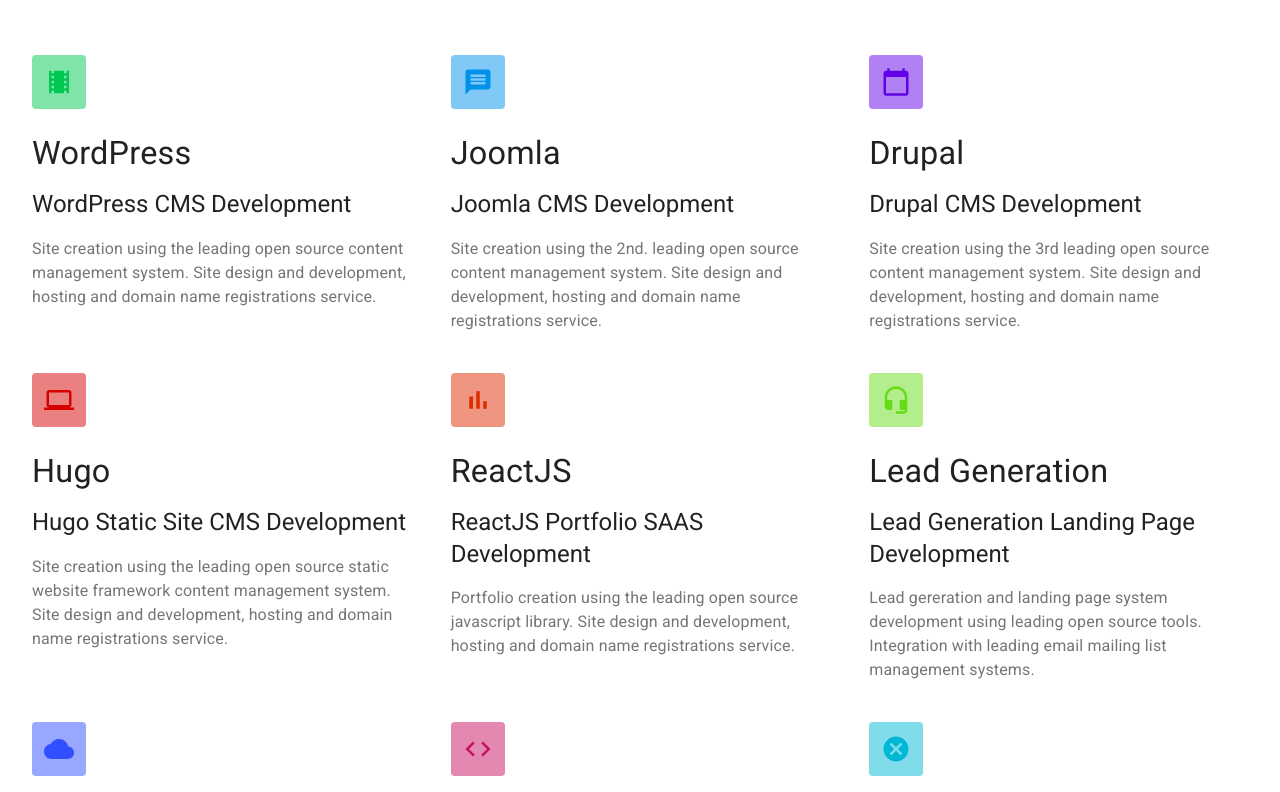
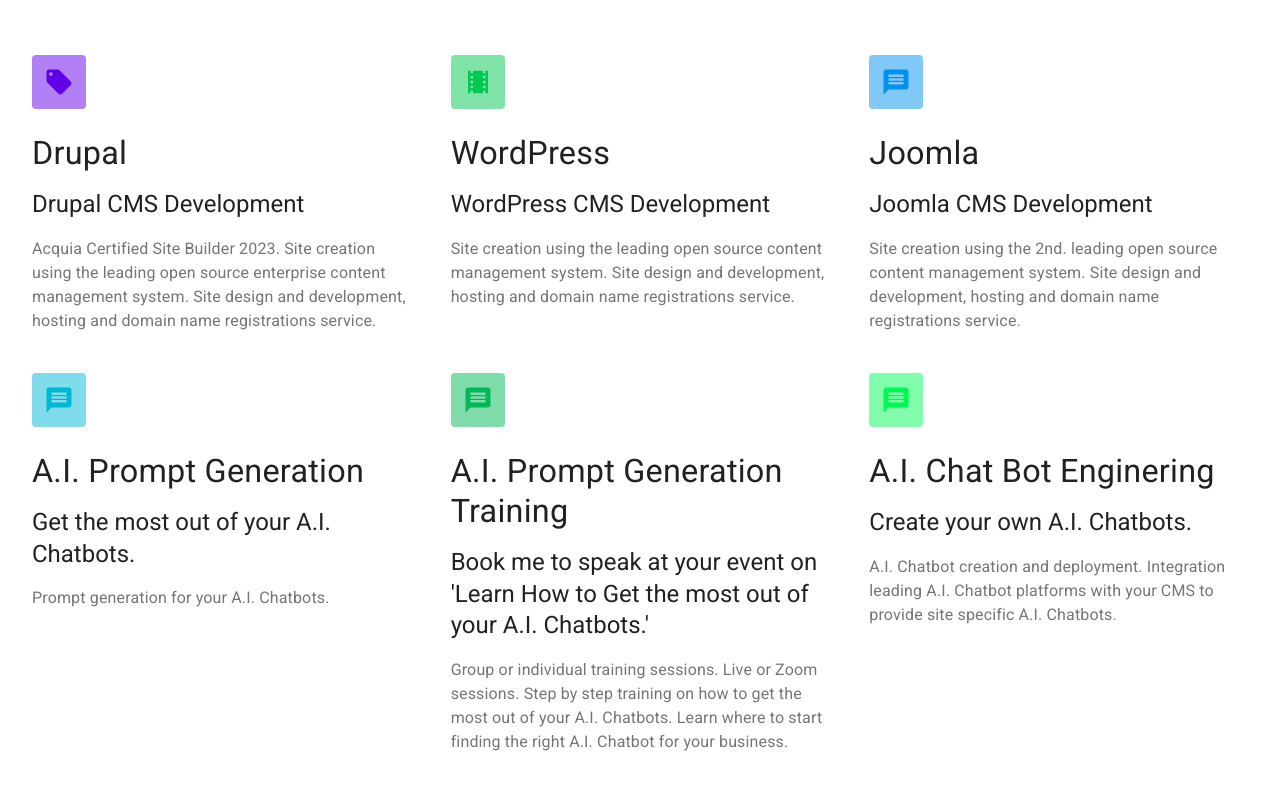
Before and after one commit to waptug/MyPortfolio, a React (Create React App) app: page / in a window 1280 px wide. Shown: the part 5460-6252 px from the top of the page. Built offline with nearby package versions, Linux system fonts and the light colour scheme; a web font is replaced by a local one.

Commit message:
add new featuers sections on A.I.

```diff
--- a/src/logged_out/components/home/FeatureSection.js
+++ b/src/logged_out/components/home/FeatureSection.js
@@ -7,13 +7,13 @@
 import ComputerIcon from "@material-ui/icons/Computer";
 import BarChartIcon from "@material-ui/icons/BarChart";
 import HeadsetMicIcon from "@material-ui/icons/HeadsetMic";
-import CalendarTodayIcon from "@material-ui/icons/CalendarToday";
+//import CalendarTodayIcon from "@material-ui/icons/CalendarToday";
 import CloudIcon from "@material-ui/icons/Cloud";
 import MeassageIcon from "@material-ui/icons/Message";
 import CancelIcon from "@material-ui/icons/Cancel";
 import BubbleChart from "@material-ui/icons/BubbleChart";
 import LocalMovies from "@material-ui/icons/LocalMovies";
-
+import LocalOfferIcon from "@material-ui/icons/LocalOffer";
 
 import calculateSpacing from "./calculateSpacing";
 import FeatureCard from "./FeatureCard";
@@ -29,6 +29,16 @@
 
 const features = [
   {
+    color: "#6200EA",
+    headline: "Drupal",
+    subheadline: "Drupal CMS Development",
+    datespan: "",
+    text:
+      "Acquia Certified Site Builder 2023. Site creation using the leading open source enterprise content management system. Site design and development, hosting and domain name registrations service.",
+    icon: <LocalOfferIcon style={{ fontSize: iconSize }} />,
+    mdDelay: "0",
+    smDelay: ""
+  },{
     color: "#00C853",
     headline: "WordPress",
     subheadline: "WordPress CMS Development",
@@ -36,8 +46,8 @@
     text:
       "Site creation using the leading open source content management system. Site design and development, hosting and domain name registrations service.",
     icon: <LocalMovies style={{ fontSize: iconSize }} />,
-    mdDelay: "0",
-    smDelay: "0"
+    mdDelay: "100",
+    smDelay: "100"
   },
   {
     color: "#0091EA",
@@ -49,16 +59,36 @@
     mdDelay: "400",
     smDelay: "0"
   },
+
   {
-    color: "#6200EA",
-    headline: "Drupal",
-    subheadline: "Drupal CMS Development",
-    datespan: "",
+    color: "#00B8D4",
+    headline: "A.I. Prompt Generation",
+    subheadline: "Get the most out of your A.I. Chatbots.",
     text:
-      "Site creation using the 3rd leading open source content management system. Site design and development, hosting and domain name registrations service.",
-    icon: <CalendarTodayIcon style={{ fontSize: iconSize }} />,
-    mdDelay: "200",
-    smDelay: "200"
+      "Prompt generation for your A.I. Chatbots. ",
+    icon: <MeassageIcon style={{ fontSize: iconSize }} />,
+    mdDelay: "400",
+    smDelay: "0"
+  },
+  {
+    color: "#00B855",
+    headline: "A.I. Prompt Generation Training",
+    subheadline: "Book me to speak at your event on 'Learn How to Get the most out of your A.I. Chatbots.'",
+    text:
+      "Group or individual training sessions. Live or Zoom sessions. Step by step training on how to get the most out of your A.I. Chatbots. Learn where to start finding the right A.I. Chatbot for your business.",
+    icon: <MeassageIcon style={{ fontSize: iconSize }} />,
+    mdDelay: "400",
+    smDelay: "0"
+  },
+  {
+    color: "#00F855",
+    headline: "A.I. Chat Bot Enginering",
+    subheadline: "Create your own A.I. Chatbots.",
+    text:
+      "A.I. Chatbot creation and deployment. Integration leading A.I. Chatbot platforms with your CMS to provide site specific A.I. Chatbots.",
+    icon: <MeassageIcon style={{ fontSize: iconSize }} />,
+    mdDelay: "400",
+    smDelay: "0"
   },
   {
     color: "#d50000",
```
Also changed, not shown: 1 other file (tests, documents, lock files or other folders).
